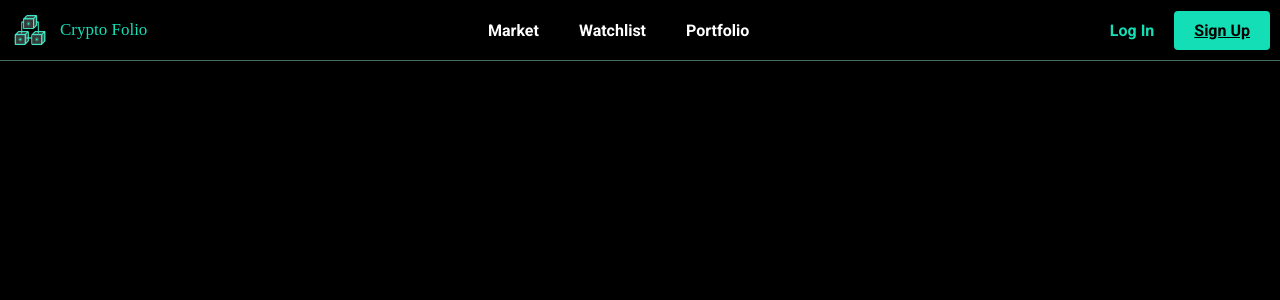
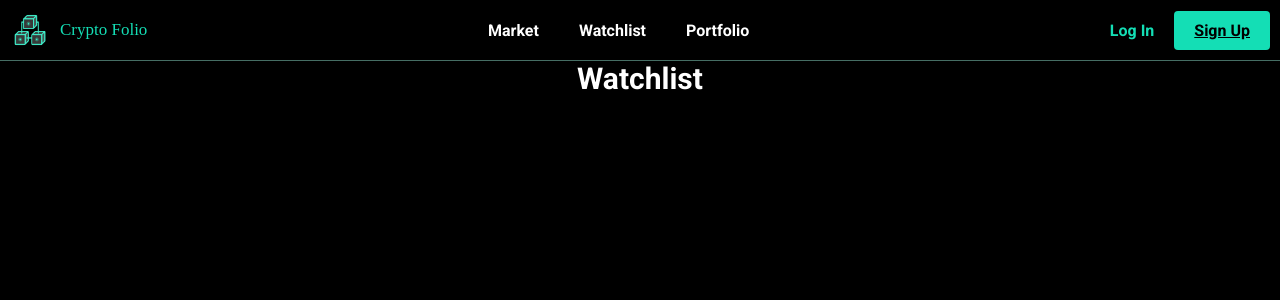
Before and after one commit to BayLadyCoder/crypto-folio, a React (Create React App) app: page /crypto-folio/watchlist in a window 1280 px wide. Shown: the top 300 px of the page. Built offline with nearby package versions, Linux system fonts and the light colour scheme; a web font is replaced by a local one.

Commit message:
Fixed other routes

```diff
--- a/src/App.tsx
+++ b/src/App.tsx
@@ -21,8 +21,8 @@ const App: React.FC = () => {
           <NavBar />
           <Switch>
             <Route path="/crypto-folio" exact component={Home} />
-            <Route path="/watchlist" exact component={Watchlist} />
-            <Route path="/portfolio" exact component={Portfolio} />
+            <Route path="/crypto-folio/watchlist" exact component={Watchlist} />
+            <Route path="/crypto-folio/portfolio" exact component={Portfolio} />
           </Switch>
         </AppContainer>
         {/* </NameCoinsContext.Provider> */}
--- a/src/components/NavBar/NavBar.tsx
+++ b/src/components/NavBar/NavBar.tsx
@@ -21,14 +21,14 @@ const NavBar: React.FC = () => {
         <Wrapper>
           <MenuBtn to="/crypto-folio">Market</MenuBtn>
           {/* <MenuBtn>Trending</MenuBtn> */}
-          <MenuBtn to="/watchlist">Watchlist</MenuBtn>
-          <MenuBtn to="/portfolio">Portfolio</MenuBtn>
+          <MenuBtn to="/crypto-folio/watchlist">Watchlist</MenuBtn>
+          <MenuBtn to="/crypto-folio/portfolio">Portfolio</MenuBtn>
         </Wrapper>
         <Wrapper>
-          <MenuBtn to="/login" primary>
+          <MenuBtn to="/crypto-folio/login" primary>
             Log In
           </MenuBtn>
-          <Button to="/sign-up" primary>
+          <Button to="/crypto-folio/sign-up" primary>
             Sign Up
           </Button>
         </Wrapper>
--- a/src/pages/Watchlist/Watchlist.styled.ts
+++ b/src/pages/Watchlist/Watchlist.styled.ts
@@ -1,3 +1,3 @@
 import styled from "styled-components";
 
-export const AddNewWatchlistBtn = styled.button``;
+export const AddNewWatchListBtn = styled.button``;
--- a/src/pages/Watchlist/Watchlist.tsx
+++ b/src/pages/Watchlist/Watchlist.tsx
@@ -1,5 +1,5 @@
 import { Container } from "../../styles/globalStyles";
-import { AddNewWatchlistBtn } from "./Watchlist.styled";
+import { AddNewWatchListBtn } from "./Watchlist.styled";
 import { PageTitle } from "../../styles/globalStyles";
 
 const Home = () => {
```
